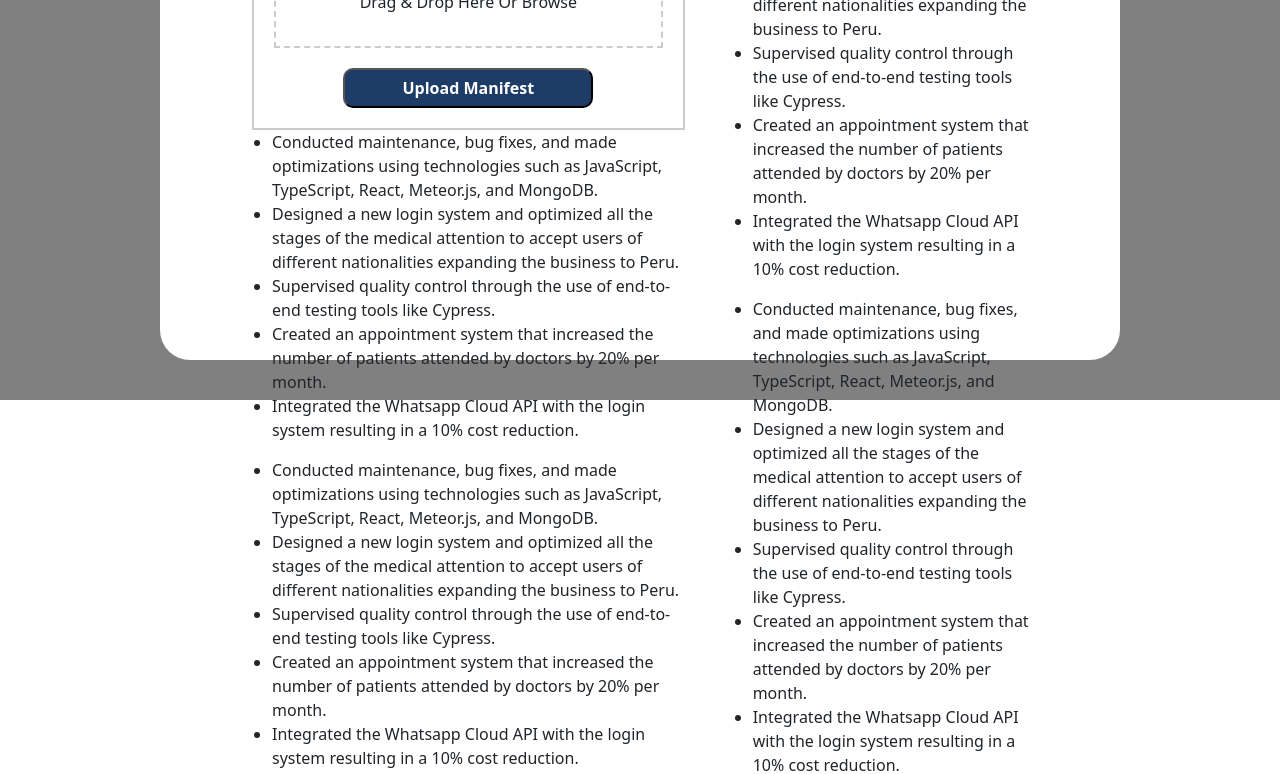
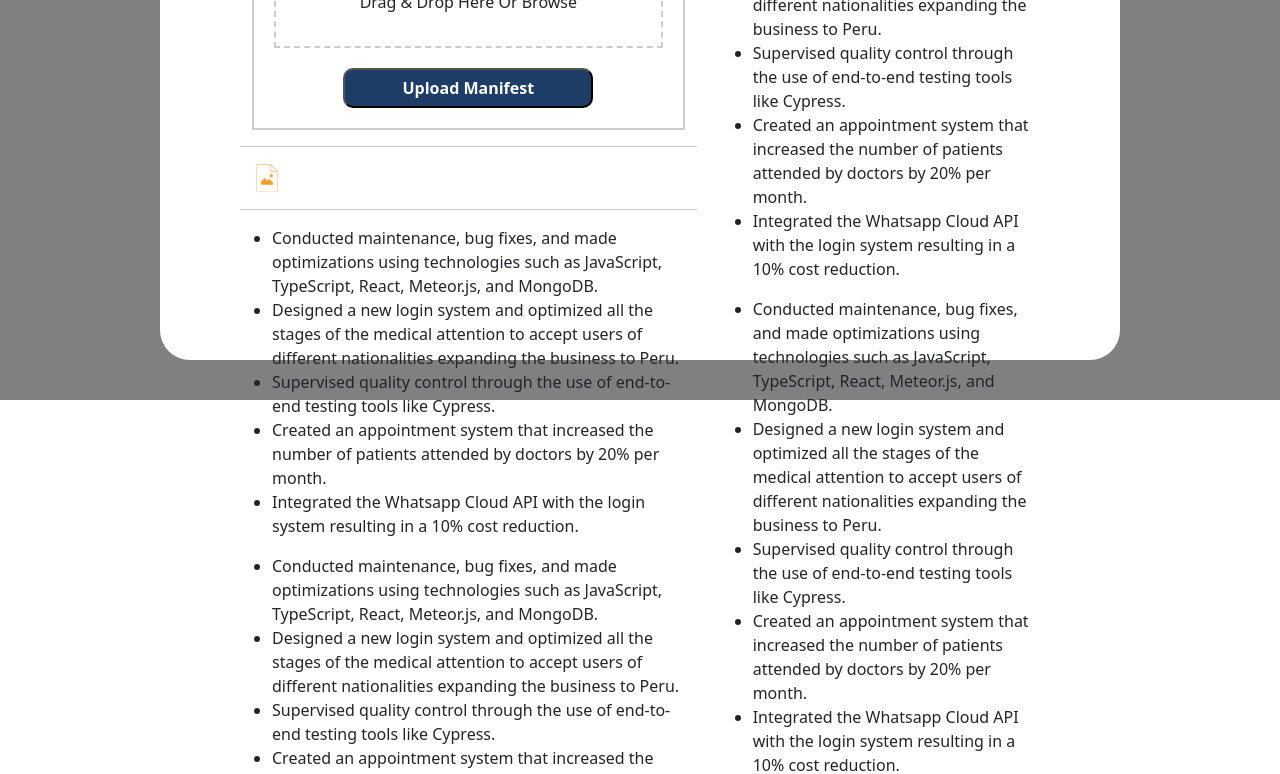
Before and after one commit to GlaucusJoseph/skyhop, a React (Vite) app: page / in a window 1280 px wide. Shown: the part 400-1174 px from the top of the page. Built offline with nearby package versions, Linux system fonts and the light colour scheme; the HTML template or start-up script is replaced by a standard one.

Commit message:
DragAndDrop ready virst version

```diff
--- a/src/Views/HomeScreen/index.tsx
+++ b/src/Views/HomeScreen/index.tsx
@@ -2,6 +2,7 @@ import React, { useState } from "react";
 import "./index.css";
 import { useForm } from "react-hook-form";
 import UploadDragAndDrop from "../../Components/UploadDragAndDrop";
+import { PictureIcon } from "../../assets/svg";
 
 const HomeScreen = () => {
   const [errorMessage, setErrorMessage] = useState("");
@@ -32,7 +33,7 @@ const HomeScreen = () => {
             <div className="container">
               <div className="row">
                 <div className="col-7">
-                  <div className="col-12 ">
+                  <div className="col-12">
                     <div className="form-group">
                       <select
                         id="selectedImportName"
@@ -52,11 +53,20 @@ const HomeScreen = () => {
                     </div>
                   </div>
                   <hr />
-                  <div className="col-12 ">
+                  <div className="col-12">
                     <label>Select a manifest that you'd like to import</label>
-                    <div className="container"><UploadDragAndDrop/></div>
+                    <div className="container">
+                      <UploadDragAndDrop />
+                    </div>
                   </div>
-                  <div className="col-12 ">
+                  <hr />
+                  <div className="col-12">
+                    <div className="container">
+                      <PictureIcon width={"30"} height={"30"} />
+                    </div>
+                  </div>
+                  <hr />
+                  <div className="col-12">
                     <ul>
                       <li>
                         Conducted maintenance, bug fixes, and made optimizations
@@ -82,33 +92,7 @@ const HomeScreen = () => {
                       </li>
                     </ul>
                   </div>
-                  <div className="col-12 ">
-                    <ul>
-                      <li>
-                        Conducted maintenance, bug fixes, and made optimizations
-                        using technologies such as JavaScript, TypeScript,
-                        React, Meteor.js, and MongoDB.
-                      </li>
-                      <li>
-                        Designed a new login system and optimized all the stages
-                        of the medical attention to accept users of different
-                        nationalities expanding the business to Peru.
-                      </li>
-                      <li>
-                        Supervised quality control through the use of end-to-end
-                        testing tools like Cypress.
-                      </li>
-                      <li>
-                        Created an appointment system that increased the number
-                        of patients attended by doctors by 20% per month.
-                      </li>
-                      <li>
-                        Integrated the Whatsapp Cloud API with the login system
-                        resulting in a 10% cost reduction.
-                      </li>
-                    </ul>
-                  </div>
-                  <div className="col-12 ">
+                  <div className="col-12">
                     <ul>
                       <li>
                         Conducted maintenance, bug fixes, and made optimizations
@@ -136,7 +120,7 @@ const HomeScreen = () => {
                   </div>
                 </div>
                 <div className="col-5">
-                  <div className="col-12 ">
+                  <div className="col-12">
                     <ul>
                       <li>
                         Conducted maintenance, bug fixes, and made optimizations
@@ -162,7 +146,7 @@ const HomeScreen = () => {
                       </li>
                     </ul>
                   </div>
-                  <div className="col-12 ">
+                  <div className="col-12">
                     <ul>
                       <li>
                         Conducted maintenance, bug fixes, and made optimizations
@@ -188,7 +172,7 @@ const HomeScreen = () => {
                       </li>
                     </ul>
                   </div>
-                  <div className="col-12 ">
+                  <div className="col-12">
                     <ul>
                       <li>
                         Conducted maintenance, bug fixes, and made optimizations
@@ -214,7 +198,7 @@ const HomeScreen = () => {
                       </li>
                     </ul>
                   </div>
-                  <div className="col-12 ">
+                  <div className="col-12">
                     <ul>
                       <li>
                         Conducted maintenance, bug fixes, and made optimizations
@@ -240,7 +224,7 @@ const HomeScreen = () => {
                       </li>
                     </ul>
                   </div>
-                  <div className="col-12 ">
+                  <div className="col-12">
                     <ul>
                       <li>
                         Conducted maintenance, bug fixes, and made optimizations
```
